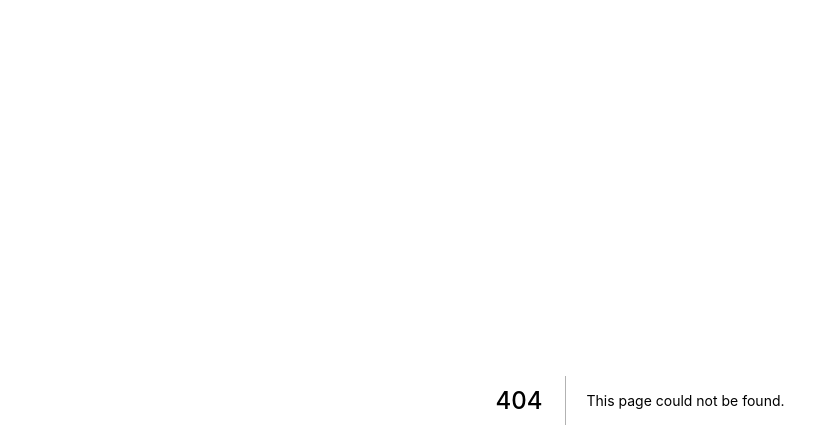
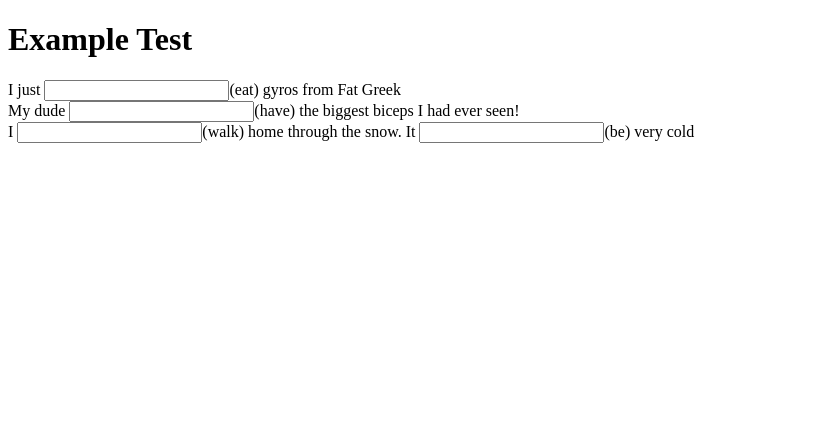
Before and after one commit to lucasbogerd/englando-next, a Next.js app: page /test in a window 1280 px wide. Before the commit this address had no page. Shown: the top 448 px of the page, without its empty margins (0-839 px from the left). Built offline with nearby package versions, Linux system fonts and the light colour scheme.

Commit message:
feat(test): add first version of a Test

```diff
--- /dev/null
+++ b/data/example-test.js
@@ -0,0 +1,11 @@
+export default function test() {
+	return {
+		testName: 'Example Test',
+		createdAt: '2021-08-24T00:00:00.000Z',
+		questions: [
+			'I just ?eat=ate gyros from Fat Greek',
+			'My dude ?have=had the biggest biceps I had ever seen!',
+			'I ?walk=walked home through the snow. It ?be=was very cold',
+		],
+	}
+}
--- a/pages/_app.jsx
+++ b/pages/_app.jsx
@@ -1,8 +1,11 @@
 import 'tailwindcss/tailwind.css'
 
-// eslint-disable-next-line react/prop-types
 function MyApp({ Component, pageProps }) {
-	return <Component {...pageProps} />
+	return (
+		<div className="flex w-screen h-screen">
+			<Component {...pageProps} />
+		</div>
+	)
 }
 
 export default MyApp
--- /dev/null
+++ b/pages/test.tsx
@@ -0,0 +1,61 @@
+import test from '../data/example-test'
+import {
+	ParseQuestionString,
+	QuestionAnswer,
+} from '../shared/parseQuestionText'
+
+export default function Test(): JSX.Element {
+	const data = test()
+
+	return (
+		<div className="mx-auto my-auto">
+			<h1 className="mb-5 text-3xl">{data.testName}</h1>
+			<div>
+				{data.questions.map((q, i) => {
+					return (
+						<div key={`question-${Math.random()}`}>
+							<Question question={q} key={`question-${i}`} />
+						</div>
+					)
+				})}
+			</div>
+		</div>
+	)
+}
+
+export function Question({ question }): JSX.Element {
+	let renderFragments: JSX.Element[] = []
+
+	const parsedQuestion = ParseQuestionString(question)
+
+	for (let i = 0; i < parsedQuestion.TextParts.length; i++) {
+		const textPart = parsedQuestion.TextParts[i]
+
+		renderFragments = [
+			...renderFragments,
+			<span key={Math.random()}>{textPart}</span>,
+			parsedQuestion.Answers[i] && (
+				<QuestionAnswerSpan
+					answer={parsedQuestion.Answers[i]}
+					key={`answer-${Math.random()}`}
+				/>
+				// <span>{parsedQuestion.Answers[i].Answer}</span>
+			),
+		]
+	}
+
+	return <>{renderFragments}</>
+}
+
+type QuestionAnswerSpanProps = {
+	answer: QuestionAnswer
+}
+
+export function QuestionAnswerSpan({ answer }: QuestionAnswerSpanProps) {
+	return (
+		<>
+			<input type="text" className="w-20" />
+			<span>({answer.Suggestion})</span>
+		</>
+	)
+}
--- /dev/null
+++ b/shared/parseQuestionText.ts
@@ -0,0 +1,36 @@
+export type QuestionAnswer = {
+	Suggestion: string
+	Answer: string
+}
+
+export type Question = {
+	TextParts: string[]
+	Answers: QuestionAnswer[]
+}
+
+export function ParseQuestionString(questionString: string): Question {
+	const parsedQuestion: Question = {
+		TextParts: [questionString],
+		Answers: [],
+	}
+
+	const regExGroups = [...questionString.matchAll(/\?([a-zA-Z]*)=([a-zA-Z]*)/g)]
+
+	for (const regExGroup of regExGroups) {
+		const remainingTextSplit = parsedQuestion.TextParts.slice(-1)[0] // Select last element
+			.split(regExGroup[0]) // Remove regExGroup[0] (which is the full match, for example ?walk=walked)
+
+		parsedQuestion.TextParts = [
+			...parsedQuestion.TextParts.slice(0, -1), // Remove last element of TextParts as it is replaced with the elements above
+			...remainingTextSplit,
+		]
+
+		// Parse and add Answer to parsedQuestion
+		parsedQuestion.Answers.push({
+			Suggestion: regExGroup[1],
+			Answer: regExGroup[2],
+		})
+	}
+
+	return parsedQuestion
+}
```
Also changed, not shown: tsconfig.json (+20 -0 lines), next-env.d.ts (added).
